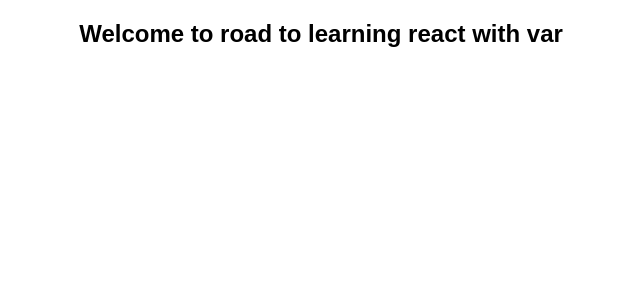
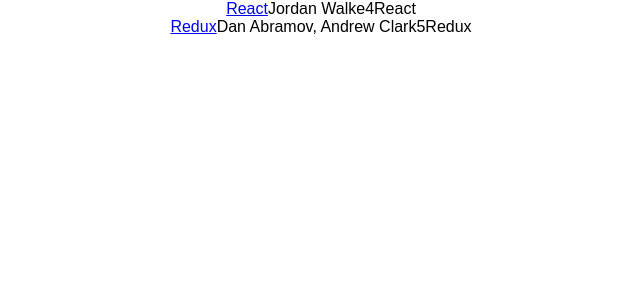
Before and after one commit to sumitoberoi1/HackerNewsReactClient, a React (Create React App) app in the folder hackernews/hackernews/: page / in a window 1280 px wide. Shown: the top 300 px of the page, without its empty margins (319-959 px from the left). Built offline with nearby package versions, Linux system fonts and the light colour scheme.

Commit message:
First chapter

```diff
--- a/hackernews/hackernews/src/App.js
+++ b/hackernews/hackernews/src/App.js
@@ -1,13 +1,44 @@
 import React, { Component } from 'react';
 import logo from './logo.svg';
 import './App.css';
+const list = [
+  {
+    title: 'React',
+    url: 'https://facebook.github.io/react/',
+    author: 'Jordan Walke',
+    num_comments: 3,
+    points: 4,
+    objectID: 0,
+  },
+  {
+    title: 'Redux',
+    url: 'https://github.com/reactjs/redux',
+    author: 'Dan Abramov, Andrew Clark',
+    num_comments: 2,
+    points: 5,
+    objectID: 1,
+  },
+];
 
 class App extends Component {
   render() {
-    const hello = `Welcome to road to learning react with var`;
+    const hello = ` 1 road to learning react with var`;
     return (
       <div className = "App">
-        <h2>{hello}</h2>
+        {
+          list.map(item =>
+            <div key = {item.objectID}>
+              <span>
+                <a href = {item.url}>{item.title}</a>
+              </span>
+              <span>{item.author}</span>
+              <span>{item.points}</span>
+              {item.title}
+            </div>)
+        }
+        {
+          console.log(`this is a log`)
+        }
       </div>
     );
   }
--- a/hackernews/hackernews/src/index.js
+++ b/hackernews/hackernews/src/index.js
@@ -8,5 +8,5 @@
 registerServiceWorker();
 
 if (module.hot) {
-    module.hot.accepr();
+    module.hot.accept();
 }
```
